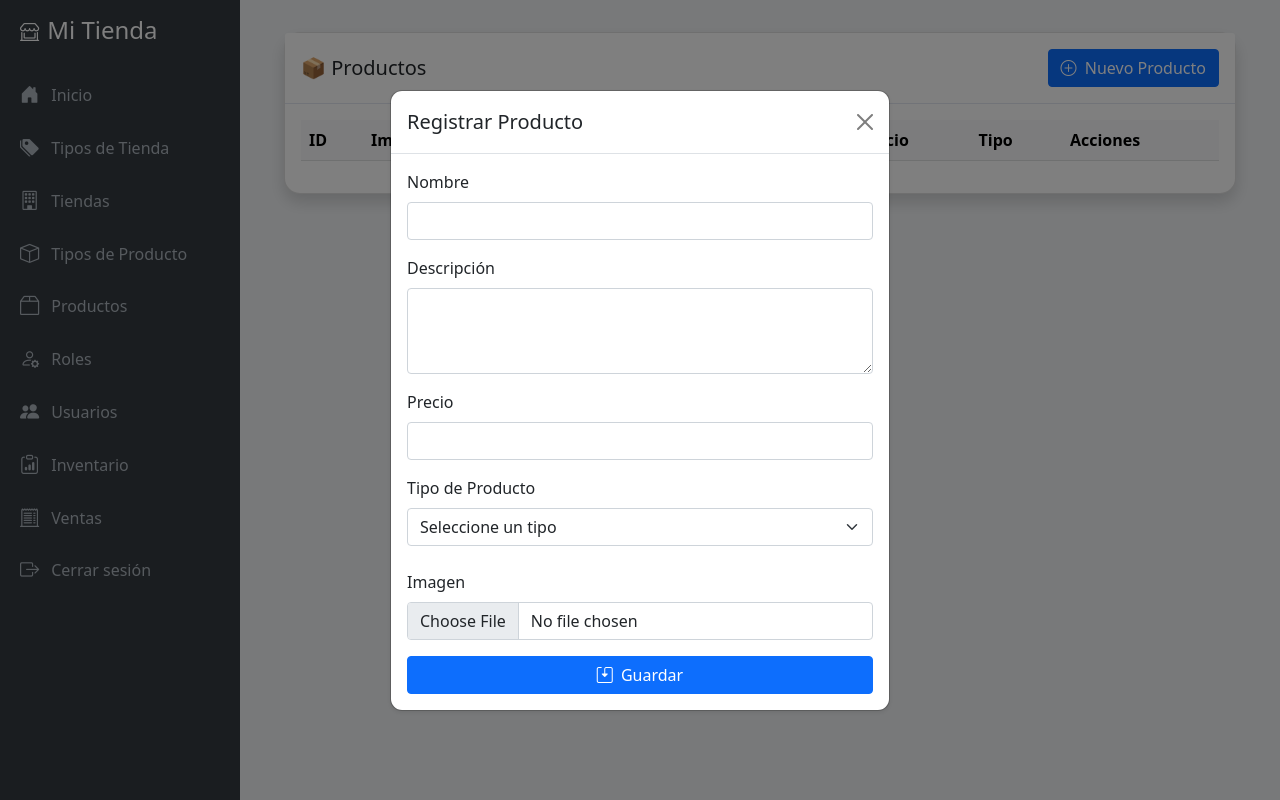
After one commit to MauricioAlexanderP/franquicia, a PHP site: the page made by views/producto/index.php in a window 1280 px wide, after a click on "Nuevo Producto". The commit adds this page. Run offline with PHP 8.4, Linux system fonts and the light colour scheme; the template is opened without the code that fills it, so the values that code supplies are empty; some libraries are stand-ins or nearby versions.

Commit message:
feat:✨ CRUD producto

```diff
--- a/class/ErrorMessages.php
+++ b/class/ErrorMessages.php
@@ -21,6 +21,7 @@ class ErrorMessages
   const ERROR_TIPOPRODUCTO_NEWTIPOPRODUCTO_DATOSFALTANTES = 'a2b0f3c4dfd7g8h9i0j1k2l3m4n5o6';
   const ERROR_TIPOPRODUCTO_GETTIPOPRODUCTO_DATOSFALTANTES = '4d5e6f7g8h9i0j1k2l3m4n5a2b0f3co6';
   const ERROR_TIPOPRODUCTO_UPDATETIPOPRODUCTO_DATOSFALTANTES = '7g8h9i0ja2b0f3c4d5e6f1k2l3m4n5o6';
+  const ERROR_PRODUCTO_NEWPRODUCTO_DATOSFALTANTES = '5dd56caa0bc9def2f9d1c234dc54f2c1';
   private $errorList = [];
 
   public function __construct()
@@ -37,6 +38,8 @@ class ErrorMessages
       ErrorMessages::ERROR_TIPOPRODUCTO_NEWTIPOPRODUCTO_DATOSFALTANTES => "Datos faltantes para crear un nuevo tipo de producto",
       ErrorMessages::ERROR_TIPOPRODUCTO_GETTIPOPRODUCTO_DATOSFALTANTES => "No se proporcionó ID",
       ErrorMessages::ERROR_TIPOPRODUCTO_UPDATETIPOPRODUCTO_DATOSFALTANTES => "Datos faltantes para actualizar el tipo de producto",
+      ErrorMessages::ERROR_PRODUCTO_NEWPRODUCTO_DATOSFALTANTES => "Datos faltantes para crear un nuevo producto",
+
     ];
   }
 
--- a/config/access.json
+++ b/config/access.json
@@ -20,6 +20,11 @@
       "site": "tipoProducto",
       "access": "private",
       "role": 1
+    },
+    {
+      "site": "producto",
+      "access": "private",
+      "role": 1
     }
   ],
 
--- /dev/null
+++ b/views/producto/index.php
@@ -0,0 +1,263 @@
+<?php
+$tipoProducto = $this->d['tipoProducto'];
+$productos = $this->d['productos'];
+?>
+
+<!DOCTYPE html>
+<html lang="es">
+
+<head>
+  <meta charset="UTF-8">
+  <meta name="viewport" content="width=device-width, initial-scale=1">
+  <title>Productos</title>
+  <link href="https://cdn.jsdelivr.net/npm/bootstrap@5.1.3/dist/css/bootstrap.min.css" rel="stylesheet">
+  <link href="https://cdn.jsdelivr.net/npm/bootstrap-icons@1.11.3/font/bootstrap-icons.css" rel="stylesheet">
+  <!-- SweetAlert2 -->
+  <script src="https://cdn.jsdelivr.net/npm/sweetalert2@11"></script>
+  <link rel="stylesheet" href="assets/css/productos.css">
+</head>
+
+<body>
+  <?php
+  $this->showMessages();
+  ?>
+  <!-- Sidebar -->
+  <nav class="sidebar">
+    <h4><i class="bi bi-shop-window me-2"></i>Mi Tienda</h4>
+    <a href="<?php echo constant('URL'); ?>"><i class="bi bi-house-door-fill"></i> Inicio</a>
+    <a href="<?php echo constant('URL'); ?>tipoTienda"><i class="bi bi-tags-fill"></i> Tipos de Tienda</a>
+    <a href="<?php echo constant('URL'); ?>tienda"><i class="bi bi-building"></i> Tiendas</a>
+    <a href="<?php echo constant('URL'); ?>tipoProducto"><i class="bi bi-box"></i> Tipos de Producto</a>
+    <a href="<?php echo constant('URL'); ?>producto"><i class="bi bi-box2"></i> Productos</a>
+    <a href="<?php echo constant('URL'); ?>roles"><i class="bi bi-person-gear"></i> Roles</a>
+    <a href="<?php echo constant('URL'); ?>usuarios"><i class="bi bi-people-fill"></i> Usuarios</a>
+    <a href="<?php echo constant('URL'); ?>inventario"><i class="bi bi-clipboard-data"></i> Inventario</a>
+    <a href="<?php echo constant('URL'); ?>ventas"><i class="bi bi-receipt-cutoff"></i> Ventas</a>
+    <a href="<?php echo constant('URL'); ?>logout"><i class="bi bi-box-arrow-right"></i> Cerrar sesión</a>
+  </nav>
+
+  <!-- Main Content -->
+  <div class="main-content">
+    <div class="container-fluid">
+      <div class="card shadow">
+        <div class="card-header py-3 d-flex justify-content-between align-items-center">
+          <h5 class="mb-0">📦 Productos</h5>
+          <button class="btn btn-primary" data-bs-toggle="modal" data-bs-target="#modalProducto">
+            <i class="bi bi-plus-circle me-1"></i> Nuevo Producto
+          </button>
+        </div>
+        <div class="card-body">
+          <div class="table-responsive">
+            <table class="table table-hover align-middle">
+              <thead class="table-light">
+                <tr>
+                  <th>ID</th>
+                  <th>Imagen</th> <!-- Nueva columna -->
+                  <th>Nombre</th>
+                  <th>Descripción</th>
+                  <th>Precio</th>
+                  <th>Tipo</th>
+                  <th>Acciones</th>
+                </tr>
+              </thead>
+              <tbody>
+                <?php foreach ($productos as $producto): ?>
+                  <tr>
+                    <td><?php echo $producto['producto_id']; ?></td>
+                    <td>
+                      <img src="<?php echo constant('URL') . 'public/imgs/' . $producto['imagen']; ?>" alt="Imagen" width="50" height="50" style="object-fit: cover;">
+                    </td>
+                    <td><?php echo $producto['nombre']; ?></td>
+                    <td><?php echo $producto['descripcion']; ?></td>
+                    <td><?php echo $producto['precio']; ?></td>
+                    <td><?php echo $producto['tipo_producto']; ?></td>
+                    <td>
+                      <!-- Formulario Editar -->
+                      <form action="<?php echo constant('URL'); ?>producto/editar" method="POST" class="d-inline">
+                        <input type="hidden" name="producto_id" value="<?php echo $producto['producto_id']; ?>">
+                        <button type="button" class="btn btn-edit me-1" onclick="editarProducto(<?php echo $producto['producto_id']; ?>)">
+                          <i class="bi bi-pencil-square"></i> Editar
+                        </button>
+                      </form>
+                      <!-- Formulario Eliminar -->
+                      <form action="<?php echo constant('URL'); ?>producto/deleteProducto" method="POST" class="d-inline">
+                        <input type="hidden" name="producto_id" value="<?php echo $producto['producto_id']; ?>">
+                        <button type="button" class="btn btn-delete" onclick="eliminarProducto(<?php echo $producto['producto_id']; ?>, this.form)">
+                          <i class="bi bi-trash3-fill"></i> Eliminar
+                        </button>
+                      </form>
+                    </td>
+                  </tr>
+                <?php endforeach; ?>
+              </tbody>
+            </table>
+          </div>
+        </div>
+      </div>
+    </div>
+  </div>
+
+  <!-- Modal Producto -->
+  <!-- FORMULARIO PARA AGREGAR  -->
+  <div class="modal fade" id="modalProducto" tabindex="-1">
+    <div class="modal-dialog modal-dialog-centered">
+      <div class="modal-content shadow-sm">
+        <div class="modal-header">
+          <h5 class="modal-title">Registrar Producto</h5>
+          <button type="button" class="btn-close" data-bs-dismiss="modal"></button>
+        </div>
+        <div class="modal-body">
+          <form action="<?php echo constant('URL'); ?>producto/newProducto" method="post" enctype="multipart/form-data" class="" id="formProducto">
+            <input type="hidden" id="producto_id">
+            <div class="mb-3">
+              <label class="form-label">Nombre</label>
+              <input type="text" class="form-control" name="nombre" required>
+            </div>
+            <div class="mb-3">
+              <label class="form-label">Descripción</label>
+              <textarea class="form-control" name="descripcion" rows="3"></textarea>
+            </div>
+            <div class="mb-3">
+              <label class="form-label">Precio</label>
+              <input type="number" step="0.01" class="form-control" name="precio" required>
+            </div>
+            <div class="mb-4">
+              <label class="form-label">Tipo de Producto</label>
+              <select class="form-select" name="tipoProducto" required>
+                <option value="">Seleccione un tipo</option>
+                <?php foreach ($tipoProducto as $tipo): ?>
+                  <option value="<?php echo $tipo['tipo_producto_id']; ?>"><?php echo $tipo['catalogo']; ?></option>
+                <?php endforeach; ?>
+                <!-- Se puede llenar dinámicamente desde la base de datos -->
+              </select>
+            </div>
+            <div class="mb-3">
+              <label class="form-label">Imagen</label>
+              <input type="file" class="form-control" name="imagen" accept="image/*" onchange="vistaPrevia(this, '#previewAgregar')">
+              <img id="previewAgregar" src="#" alt="Vista previa" class="img-thumbnail mt-2" style="display: none; max-width: 100px;">
+            </div>
+            <div class="d-grid">
+              <button type="submit" class="btn btn-primary">
+                <i class="bi bi-save2 me-1"></i> Guardar
+              </button>
+            </div>
+          </form>
+        </div>
+      </div>
+    </div>
+  </div>
+
+
+<!-- FORMULARIO PARA EDITAR -->
+<div class="modal fade" id="modalProductoEditar" tabindex="-1">
+  <div class="modal-dialog modal-dialog-centered">
+    <div class="modal-content shadow-sm">
+      <div class="modal-header">
+        <h5 class="modal-title">Editar Producto</h5>
+        <button type="button" class="btn-close" data-bs-dismiss="modal"></button>
+      </div>
+      <div class="modal-body">
+        <form method="post" action="<?php echo constant('URL'); ?>producto/updateProducto" id="formProductoEditar">
+          <input type="hidden" name="producto_id" id="editar_producto_id">
+          <div class="mb-3">
+            <label class="form-label">Tipo de Producto</label>
+            <select class="form-select" name="tipoProducto" id="editar_tipoProducto" required>
+              <option selected disabled value="">Seleccione</option>
+              <?php foreach ($tipoProducto as $tipo): ?>
+                <option value="<?php echo $tipo['tipo_producto_id']; ?>"><?php echo $tipo['catalogo']; ?></option>
+              <?php endforeach; ?>
+            </select>
+          </div>
+          <div class="mb-3">
+            <label class="form-label">Nombre</label>
+            <input type="text" class="form-control" name="nombre" id="editar_nombre" required>
+          </div>
+          <div class="mb-3">
+            <label class="form-label">Descripción</label>
+            <textarea class="form-control" name="descripcion" id="editar_descripcion" required></textarea>
+          </div>
+          <div class="mb-3">
+            <label class="form-label">Precio</label>
+            <input type="number" class="form-control" name="precio" id="editar_precio" required>
+          </div>
+          <!-- Puedes agregar aquí el campo para imagen si lo deseas -->
+          <div class="d-grid">
+            <button type="submit" class="btn btn-primary">
+              <i class="bi bi-arrow-clockwise me-1"></i> Actualizar
+            </button>
+          </div>
+        </form>
+      </div>
+    </div>
+  </div>
+</div>
+
+  <!-- Scripts -->
+  <script src="https://cdn.jsdelivr.net/npm/bootstrap@5.1.3/dist/js/bootstrap.bundle.min.js"></script>
+  <script>
+    function editarProducto(id) {
+      console.log('producto_id=' + id);
+      fetch('<?php echo constant("URL") ?>producto/getProductoById', {
+          method: 'POST',
+          headers: {
+            'Content-Type': 'application/x-www-form-urlencoded'
+          },
+          body: 'producto_id=' + id
+
+        })
+        .then(response => response.json())
+        .then(data => {
+          if (data.error) {
+            Swal.fire('Error', data.error, 'error');
+          } else {
+            document.querySelector('#formProductoEditar input[name="producto_id"]').value = data.producto_id;
+            document.querySelector('#formProductoEditar select[name="tipoProducto"]').value = data.tipo_producto_id;
+            document.querySelector('#formProductoEditar input[name="nombre"]').value = data.nombre;
+            document.querySelector('#formProductoEditar textarea[name="descripcion"]').value = data.descripcion;
+            document.querySelector('#formProductoEditar input[name="precio"]').value = data.precio;
+            new bootstrap.Modal(document.getElementById('modalProductoEditar')).show();
+          }
+        })
+        .catch(error => {
+          console.error('Error:', error);
+          Swal.fire('Error', 'No se pudieron cargar los datos', 'error');
+        });
+    }
+
+    function eliminarProducto(id, form) {
+      event.preventDefault();
+      Swal.fire({
+        title: '¿Estás seguro?',
+        text: "¡No podrás revertir esto!",
+        icon: 'warning',
+        showCancelButton: true,
+        confirmButtonColor: '#3085d6',
+        cancelButtonColor: '#d33',
+        confirmButtonText: 'Sí, eliminarlo'
+      }).then((result) => {
+        if (result.isConfirmed) {
+          // Si se confirma, envía el formulario para llamar a deleteTienda del controller
+          form.submit();
+        }
+      });
+    }
+
+    function vistaPrevia(input, selector) {
+      const file = input.files[0];
+      const img = document.querySelector(selector);
+
+      if (file) {
+        const reader = new FileReader();
+        reader.onload = function(e) {
+          img.src = e.target.result;
+          img.style.display = 'block';
+        };
+        reader.readAsDataURL(file);
+      } else {
+        img.style.display = 'none';
+      }
+    }
+  </script>
+</body>
+
+</html>
```
Also changed, not shown: class/SuccessMessages.php (+6 -1 lines), controllers/ProductoController.php (+169 -0 lines), models/ProductoModel.php (+97 -6 lines), models/TiendaModel.php (+4 -4 lines), texto.php (+4 -23 lines), views/productos/index.php (deleted, +0 -142 lines), public/imgs/samsungs25ultra.png (added), public/imgs/televisor.jpg (added).
